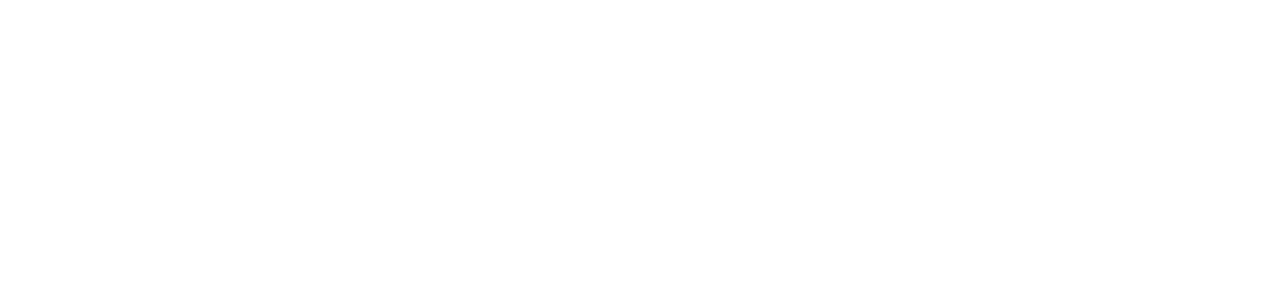
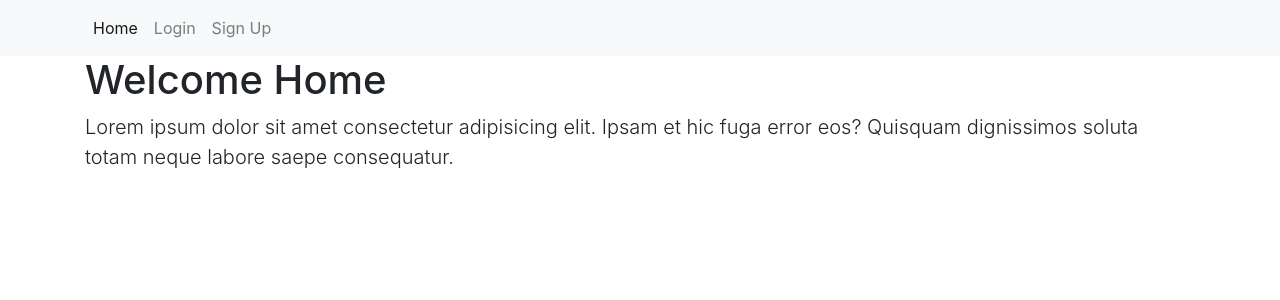
Before and after one commit to mbougarne/react-auth-jwt-mysql, a React (Create React App) app: page / in a window 1280 px wide. Shown: the top 300 px of the page. Built offline with nearby package versions, Linux system fonts and the light colour scheme.

Commit message:
Add initial content to pages, and create sidebar

```diff
--- a/src/App.js
+++ b/src/App.js
@@ -1,10 +1,27 @@
 import React from 'react';
+import { BrowserRouter, Switch, Route } from 'react-router-dom'
 
+// Pages
+import Home from './pages/Home'
+import Login from './pages/Login'
+import Register from './pages/Register'
+
+// Components
+import Sidebar from './components/Sidebar'
 
 function App() {
 	return (
-		<>
-		</>
+		<BrowserRouter>
+			{/* Sidebar */}
+			<Sidebar />
+
+			{/* Switch components */}
+			<Switch>
+				<Route exact path="/" component={Home} />
+				<Route exact path="/login" component={Login} />
+				<Route exact path="/register" component={Register} />
+			</Switch>
+		</BrowserRouter>
 	);
 }
 
--- a/src/components/Sidebar.js
+++ b/src/components/Sidebar.js
@@ -0,0 +1,44 @@
+import React from 'react'
+import { NavLink } from 'react-router-dom'
+
+export default function Sidebar()
+{
+    return (
+        <nav className="navbar navbar-expand-lg navbar-light bg-light">
+            <div className="container">
+                <button className="navbar-toggler" type="button">
+                    <span className="navbar-toggler-icon"></span>
+                </button>
+                <div className="collapse navbar-collapse" id="navbarNavAltMarkup">
+                    <div className="navbar-nav">
+                        {/* Home */}
+                        <NavLink
+                            className="nav-link"
+                            activeClassName="active"
+                            to="/"
+                            >
+                            Home
+                            <span className="sr-only">(current)</span>
+                        </NavLink>
+                        {/* Login */}
+                        <NavLink
+                            className="nav-link"
+                            activeClassName="active"
+                            to="/login"
+                            >
+                            Login
+                        </NavLink>
+                        {/* Sign Up */}
+                        <NavLink
+                            className="nav-link"
+                            activeClassName="active"
+                            to="/register"
+                            >
+                            Sign Up
+                        </NavLink>
+                    </div>
+                </div>
+            </div>
+        </nav>
+    )
+}
--- a/src/pages/Home.js
+++ b/src/pages/Home.js
@@ -0,0 +1,16 @@
+import React from 'react'
+
+export default function Home() {
+
+    return (
+        <div className="container">
+            <div className="jumbotro">
+                <h1>Welcome Home</h1>
+                <p className="lead">
+                    Lorem ipsum dolor sit amet consectetur adipisicing elit. Ipsam et hic fuga error eos? Quisquam dignissimos soluta totam neque labore saepe consequatur.
+                </p>
+            </div>
+        </div>
+    )
+
+}
--- a/src/pages/Login.js
+++ b/src/pages/Login.js
@@ -0,0 +1,15 @@
+import React from 'react'
+
+export default function Login() {
+
+    return (
+        <div className="container">
+            <div className="row">
+                <div className="col-12">
+                    <h1>Login to Your Account</h1>
+                </div>
+            </div>
+        </div>
+    )
+
+}
--- a/src/pages/Register.js
+++ b/src/pages/Register.js
@@ -0,0 +1,15 @@
+import React from 'react'
+
+export default function Register() {
+
+    return (
+        <div className="container">
+            <div className="row">
+                <div className="col-12">
+                    <h1>Create An Account</h1>
+                </div>
+            </div>
+        </div>
+    )
+
+}
```
Also changed, not shown: src/pages/Profile.js (+15 -0 lines).
